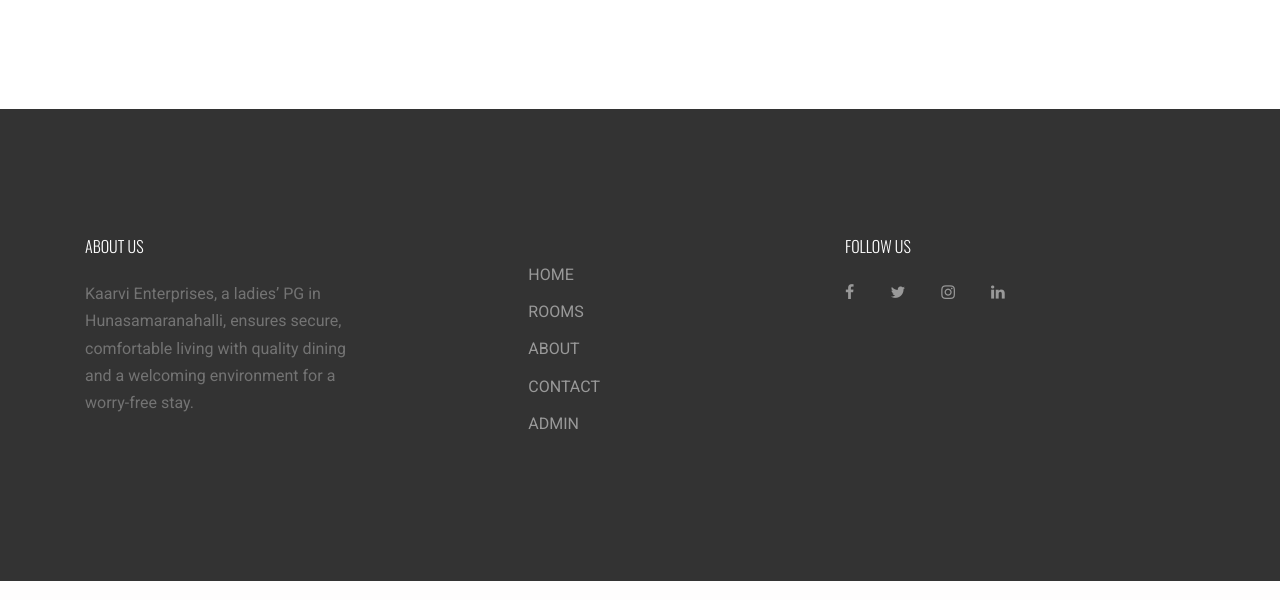
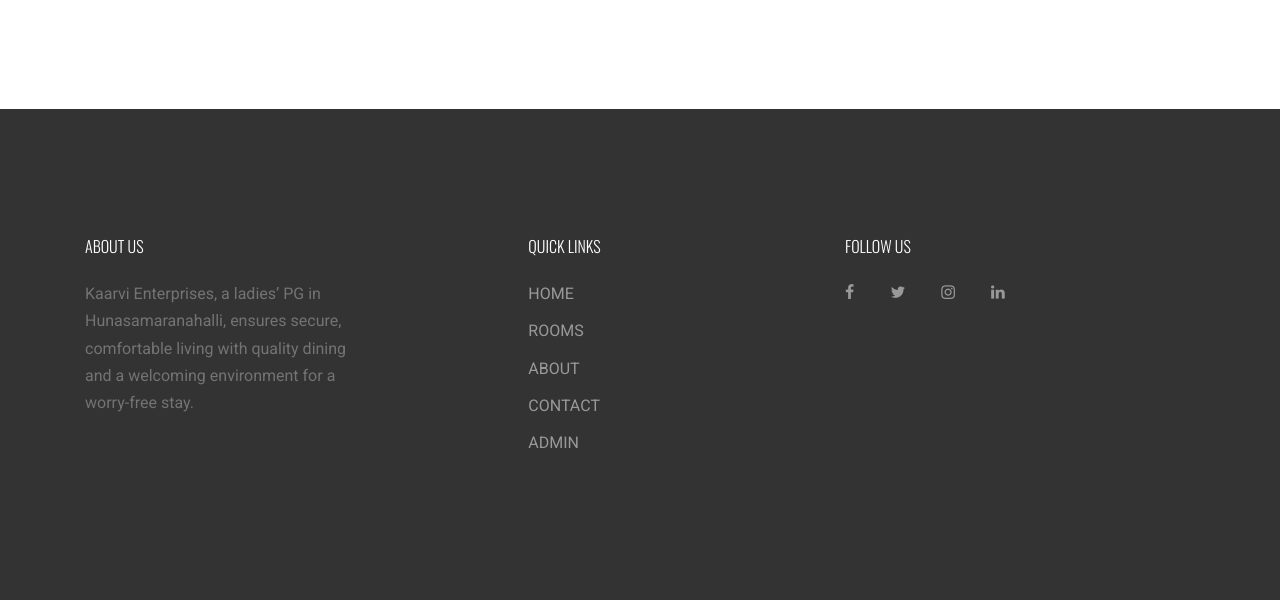
Before and after one commit to Bibinku/hosttry, a Django app: page /roomspage/ in a window 1280 px wide. Shown: the part 1653-2253 px from the top of the page. Run offline with Django 5.2, Linux system fonts and the light colour scheme; data comes from the database, SQL or seed files in the repository; some libraries are stand-ins or nearby versions; some web fonts are replaced.

Commit message:
edit rooms

```diff
--- a/Frontend/templates/Rooms.html
+++ b/Frontend/templates/Rooms.html
@@ -141,7 +141,7 @@
                 <p>Kaarvi Enterprises, a ladies’ PG in Hunasamaranahalli, ensures secure, comfortable living with quality dining and a welcoming environment for a worry-free stay.</p>
               </div>
               <div class="col-md-3 mx-auto">
-                <h2 class="footer-heading mb-4"></h2>
+                <h2 class="footer-heading mb-4">Quick Links</h2>
                 <ul class="list-unstyled">
                   <li><a href="{% url 'homepage' %}">HOME</a></li>
                   <li><a href="{% url 'roomspage' %}">ROOMS</a></li>
```
